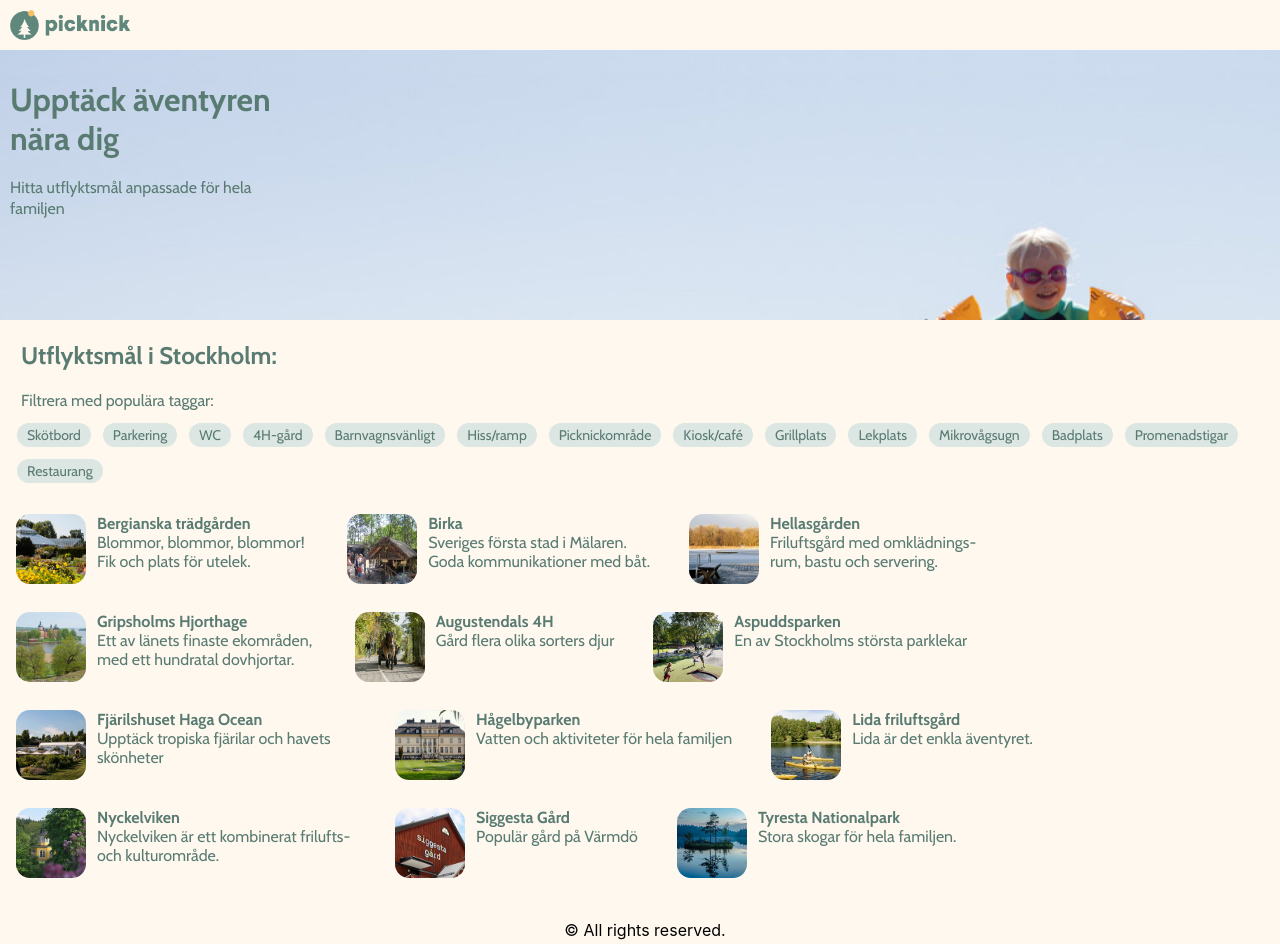
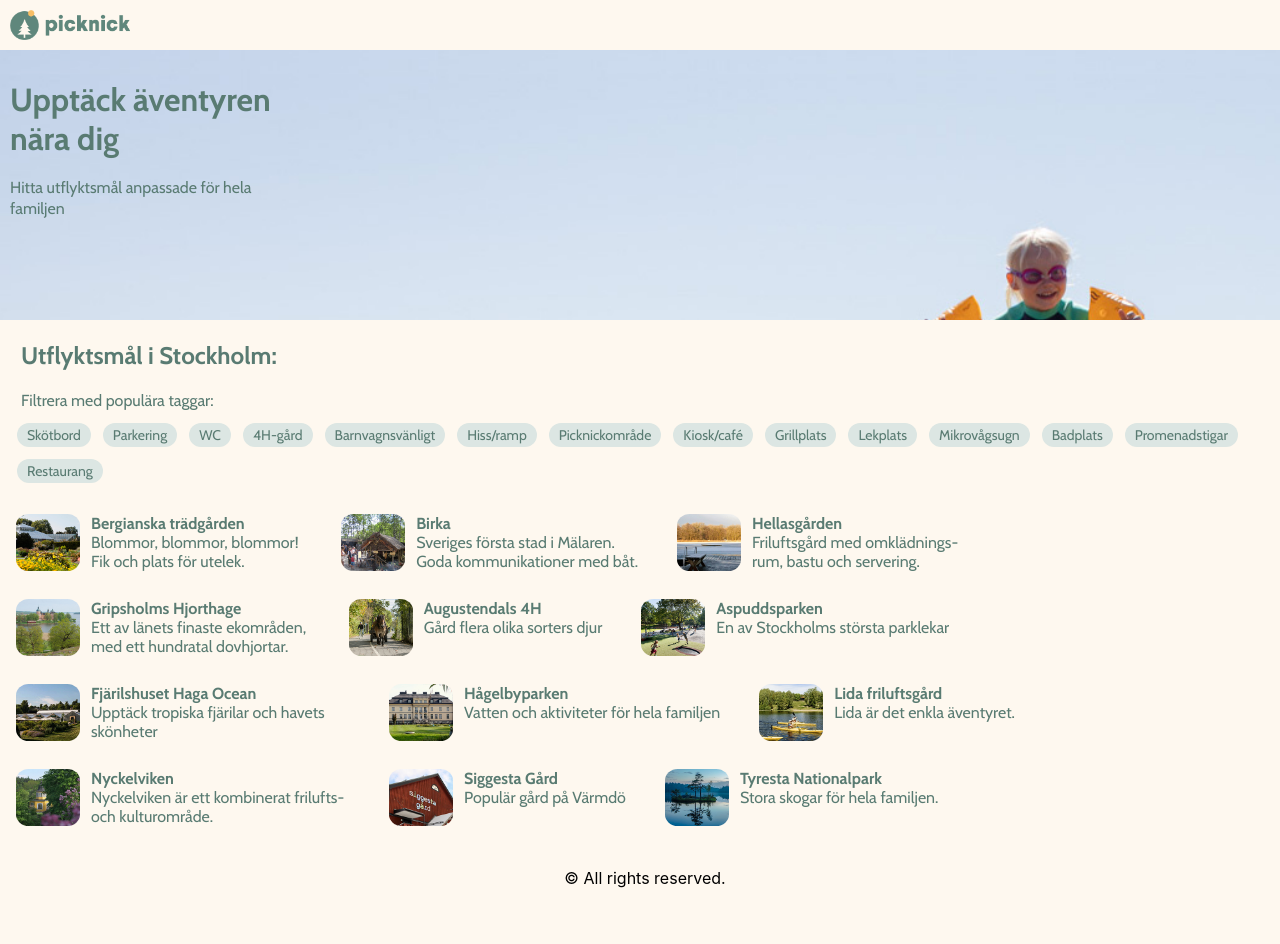
Before and after one commit to Soljojjo/Picknick, a React (Create React App) app: page / in a window 1280 px wide. After the commit the page ends 892 px from the top, so only its background shows below. Built offline with nearby package versions, Linux system fonts and the light colour scheme.

Commit message:
Decreased size of card-picture in Destinations.js

```diff
--- a/src/project/Destinations.js
+++ b/src/project/Destinations.js
@@ -31,7 +31,7 @@ function Destinations(props) {
 
                                     <div className="column">
                                         <span className="mycard">
-                                            <img className="minipicture" alt={place.name} src={"./places/"+place.card} width="70" height="70" />
+                                            <img className="minipicture" alt={place.name} src={"./places/"+place.card} width="64" height="57" />
                                         </span>
                                     </div>
                                     <div className="column">
```
